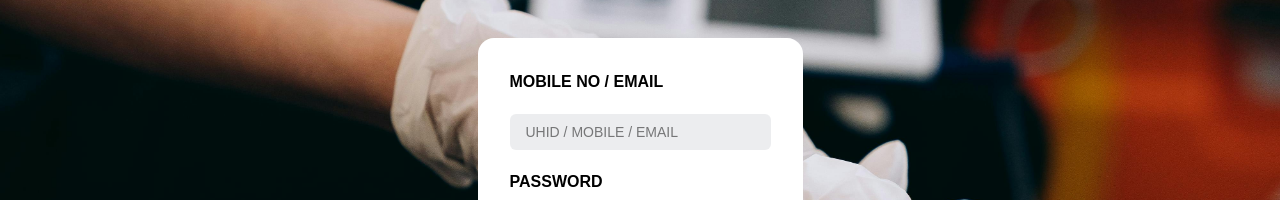
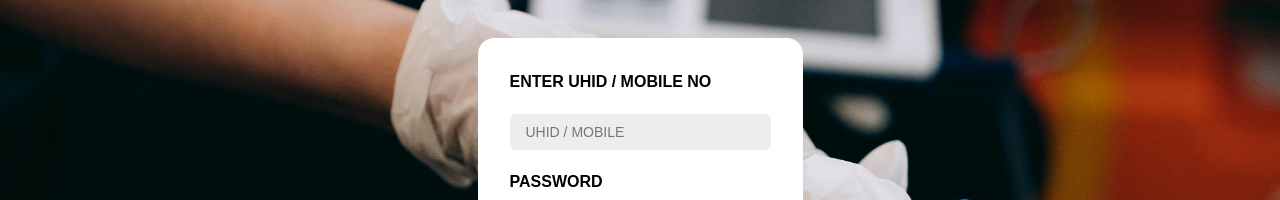
Before and after one commit to PromXP/Developer_Testing_PROMWebforms, a Next.js app: page / in a window 1280 px wide. Shown: the part 195-395 px from the top of the page. Built offline with nearby package versions, Linux system fonts and the light colour scheme.

Commit message:
removed email from login

```diff
--- a/src/app/Login/page.jsx
+++ b/src/app/Login/page.jsx
@@ -181,14 +181,14 @@ const page = ({ isOpen, onClose, userDatasend }) => {
                     }`}
                   >
                     <p className="font-bold text-5 text-black">
-                      MOBILE NO / EMAIL
+                      ENTER UHID / MOBILE NO
                     </p>
                   </div>
 
                   {/* Common Input */}
                   <div className="w-full flex flex-col gap-2">
                     <input
-                      placeholder="UHID / MOBILE / EMAIL"
+                      placeholder="UHID / MOBILE"
                       rows={3}
                       className="w-full text-black px-4 py-2 text-sm rounded-md focus:outline-none focus:ring-2 focus:ring-blue-500"
                       style={{ backgroundColor: "rgba(71, 84, 103, 0.1)" }}
```
